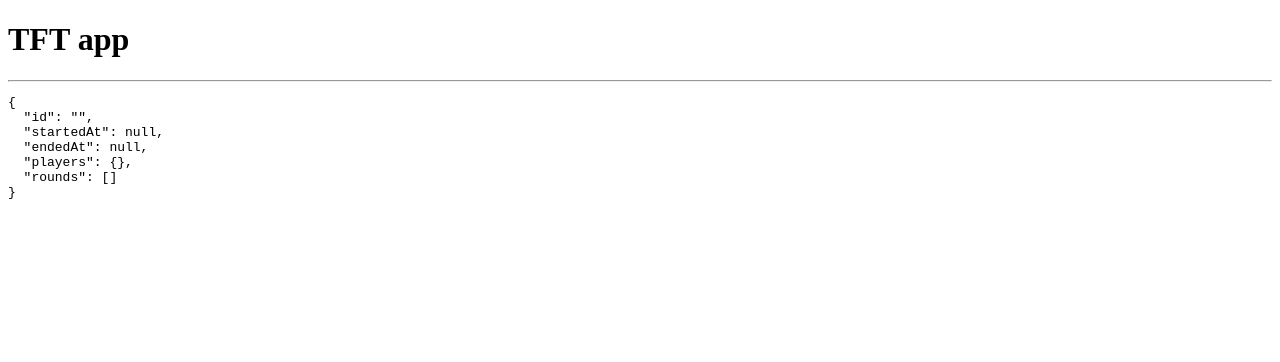
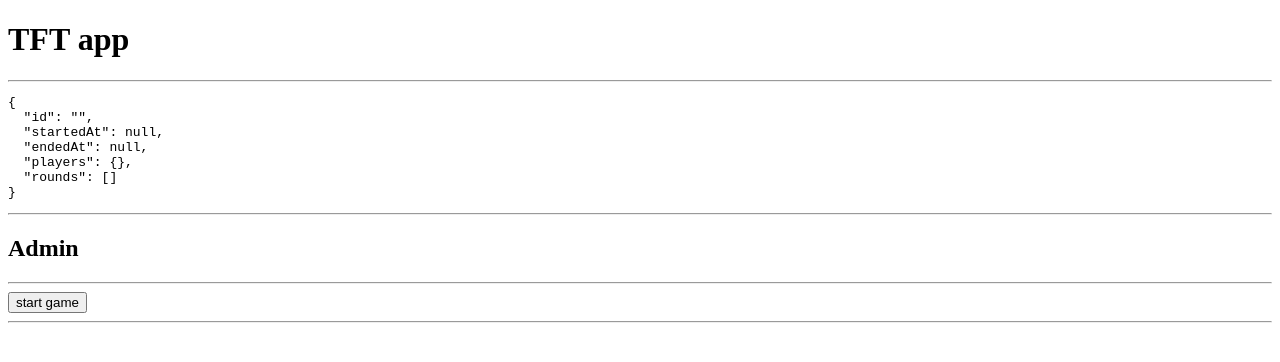
Before and after one commit to FranckErnewein/tft, a React (Vite) app: page /admin in a window 1280 px wide. Shown: the top 362 px of the page. Built offline with nearby package versions, Linux system fonts and the light colour scheme; no server answers.

Commit message:
allow to use command from front

```diff
--- a/src/App.tsx
+++ b/src/App.tsx
@@ -1,4 +1,5 @@
 import { useGame } from "./hooks";
+import Admin from "./components/Admin";
 
 function App() {
   const game = useGame();
@@ -8,6 +9,8 @@ function App() {
       <h1>TFT app</h1>
       <hr />
       <pre>{JSON.stringify(game, null, 2)}</pre>
+      <hr />
+      <Admin {...game}></Admin>
     </div>
   );
 }
--- a/src/commands.ts
+++ b/src/commands.ts
@@ -20,7 +20,7 @@ export interface Command<
   (state: Game, options: O, datetime?: string): E;
 }
 
-export type StartGameOptions = null;
+export type StartGameOptions = {};
 
 const ajv = new Ajv();
 
--- /dev/null
+++ b/src/components/Admin.tsx
@@ -0,0 +1,49 @@
+import { FC, useRef } from "react";
+import { Game } from "../state";
+import { useCommand } from "../hooks";
+import {
+  startGame,
+  StartGameOptions,
+  playerJoin,
+  PlayerJoinOptions,
+} from "../commands";
+
+const Admin: FC<Game> = (game) => {
+  const execStartGame = useCommand<StartGameOptions>(startGame);
+  const execPlayerJoin = useCommand<PlayerJoinOptions>(playerJoin);
+  const inputPlayerName = useRef<HTMLInputElement>(null);
+  return (
+    <div>
+      <h2>Admin</h2>
+      <hr />
+      {!game.id && (
+        <button
+          onClick={() => execStartGame.mutate({})}
+          disabled={execStartGame.isLoading}
+        >
+          start game
+        </button>
+      )}
+      <hr />
+      {game.id && (
+        <div>
+          <button
+            onClick={() => {
+              if (inputPlayerName.current) {
+                execPlayerJoin.mutate({
+                  playerName: inputPlayerName.current.value,
+                });
+              }
+            }}
+            disabled={execPlayerJoin.isLoading}
+          >
+            add player
+          </button>
+          <input ref={inputPlayerName} />
+        </div>
+      )}
+    </div>
+  );
+};
+
+export default Admin;
--- a/src/hooks.ts
+++ b/src/hooks.ts
@@ -1,29 +1,53 @@
 import { useEffect, useState } from "react";
-import { useQuery } from "react-query";
+import { useQuery, useMutation } from "react-query";
 import io from "socket.io-client";
 import reducer from "./reducer";
-import { EMPTY_GAME, Game } from "./state";
+import { EMPTY_GAME, Game, StateMachine } from "./state";
+import { Command, AbstractOptions } from "./commands";
+import { AbstractEvent } from "./events";
 
 export function useGame(): Game {
   const [gameState, setGameState] = useState<Game>(EMPTY_GAME);
-  const { data: stateOnLoad } = useQuery({
+  const [gameLoaded, setGameLoaded] = useState<boolean>(false);
+  useQuery({
     queryKey: "state",
     queryFn: () =>
       fetch("http://localhost:3000/state").then((r) =>
         r.json()
       ) as Promise<Game>,
+    onSuccess: (data) => {
+      setGameLoaded(true);
+      setGameState(data);
+    },
   });
+
   useEffect(() => {
-    if (stateOnLoad && stateOnLoad.id) {
-      setGameState(stateOnLoad);
+    if (gameLoaded) {
       const socket = io("http://localhost:3000/");
+      let state: Game = gameState;
       socket.on("gameEvent", (event) => {
-        setGameState(reducer(gameState, event));
+        state = reducer(state, event);
+        setGameState(state);
       });
       return () => {
         socket.close();
       };
     }
-  }, [stateOnLoad]);
+  }, [gameLoaded]);
   return gameState;
 }
+
+export function useCommand<O extends AbstractOptions = {}>(
+  command: Command<AbstractEvent, O>
+) {
+  return useMutation((options: 0 | {}) => {
+    console.log(options);
+    return fetch(`http://localhost:3000/commands/${command.name}`, {
+      method: "POST",
+      headers: {
+        "Content-Type": "application/json",
+      },
+      body: JSON.stringify(options),
+    });
+  });
+}
```
Also changed, not shown: src/webapp/commands.ts (added).
